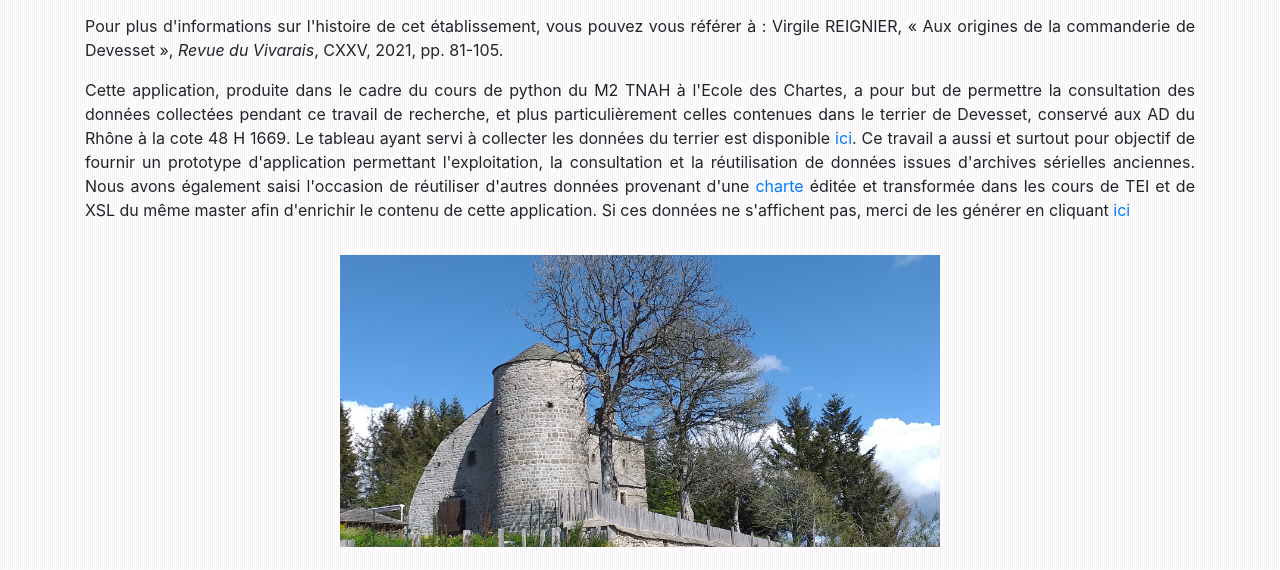
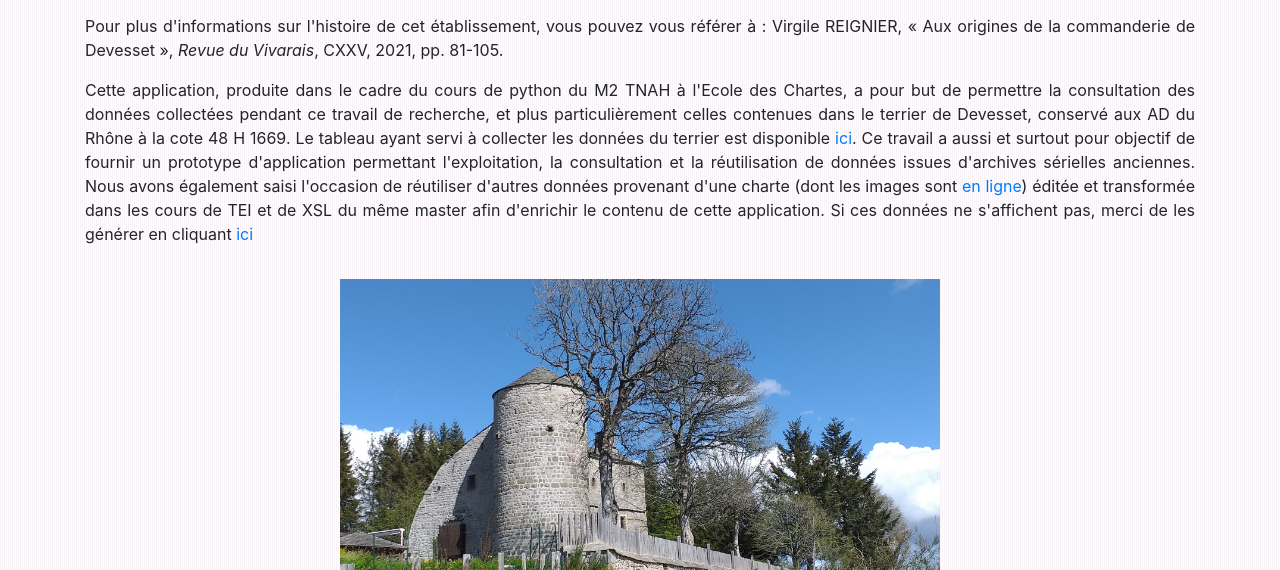
Before and after one commit to Chartes-TNAH/Homines-Devesseti-, a Flask app: template Homines_Devesseti/templates/pages/accueil.html in a window 1280 px wide. Shown: the part 1336-1906 px from the top of the page. Run offline with Flask 2, Linux system fonts and the light colour scheme; the template is opened without the code that fills it, so the values that code supplies are empty; parts of the project's set-up code (start-up, migrations or seed data) failed here and were passed over; some libraries are stand-ins or nearby versions.

Commit message:
Précision page accueil

```diff
--- a/Homines_Devesseti/templates/pages/accueil.html
+++ b/Homines_Devesseti/templates/pages/accueil.html
@@ -40,7 +40,7 @@
     <a href="https://github.com/virgile-reignier/memoire.git">ici</a>. Ce travail a aussi et surtout pour objectif de
     fournir un prototype d'application permettant l'exploitation, la consultation et la réutilisation de données issues
     d'archives sérielles anciennes. Nous avons également saisi l'occasion de réutiliser d'autres données provenant
-    d'une <a target="_blak" href="{{url_for('charte_visualisation')}}">charte</a> éditée et transformée dans les cours de TEI et de XSL
+    d'une charte (dont les images sont <a target="_blak" href="{{url_for('charte_visualisation')}}">en ligne</a>) éditée et transformée dans les cours de TEI et de XSL
     du même master afin d'enrichir le contenu de cette application. Si ces données ne s'affichent pas, merci de les générer en cliquant
     <a href="{{url_for('charte_hommes')}}">ici</a></p>
 <figure>
```
